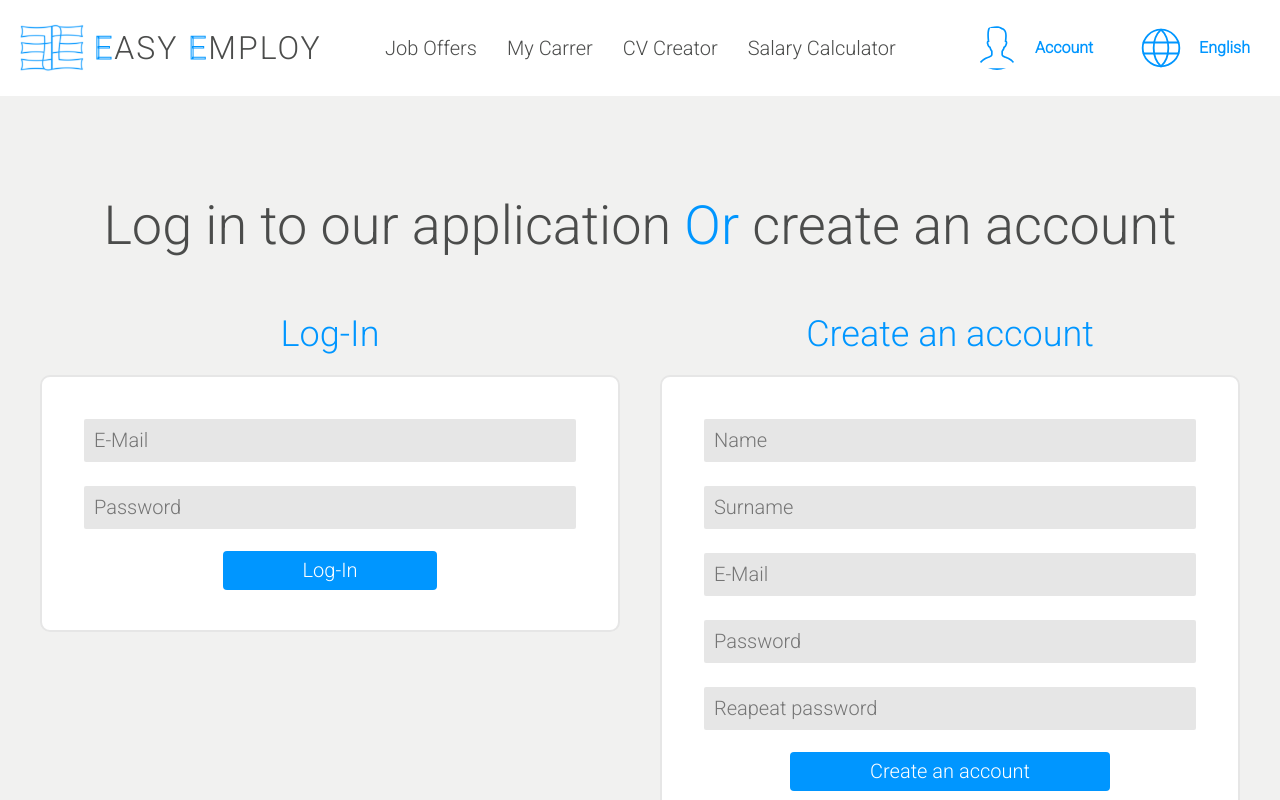
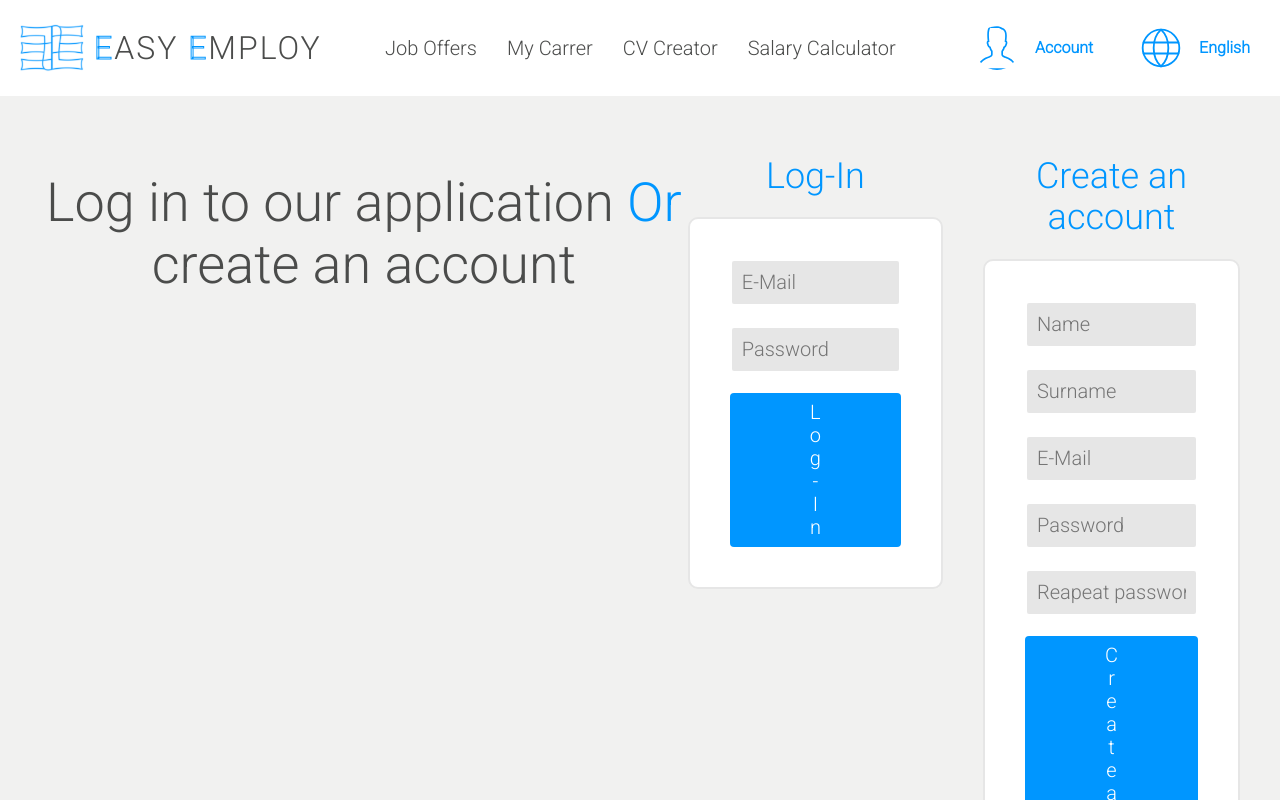
Before and after one commit to mizdebski77/Easy-Employ, a React (Create React App) app: page /Log-In in a window 1280 px wide. Shown: the top 800 px of the page. Built offline with nearby package versions, Linux system fonts and the light colour scheme.

Commit message:
Login wrapper changed

```diff
--- a/src/features/LogIn/styledLogIn.ts
+++ b/src/features/LogIn/styledLogIn.ts
@@ -1,9 +1,8 @@
 import { styled } from "styled-components";
 
 export const Wrapper = styled.section`
-    display: flex;
-    justify-content: center;
-    align-items: center;
+    display: grid;
+    grid-template-columns: 2fr 1fr;
     padding: 40px;
     flex-direction: column;
     min-height: 100vh;
```
